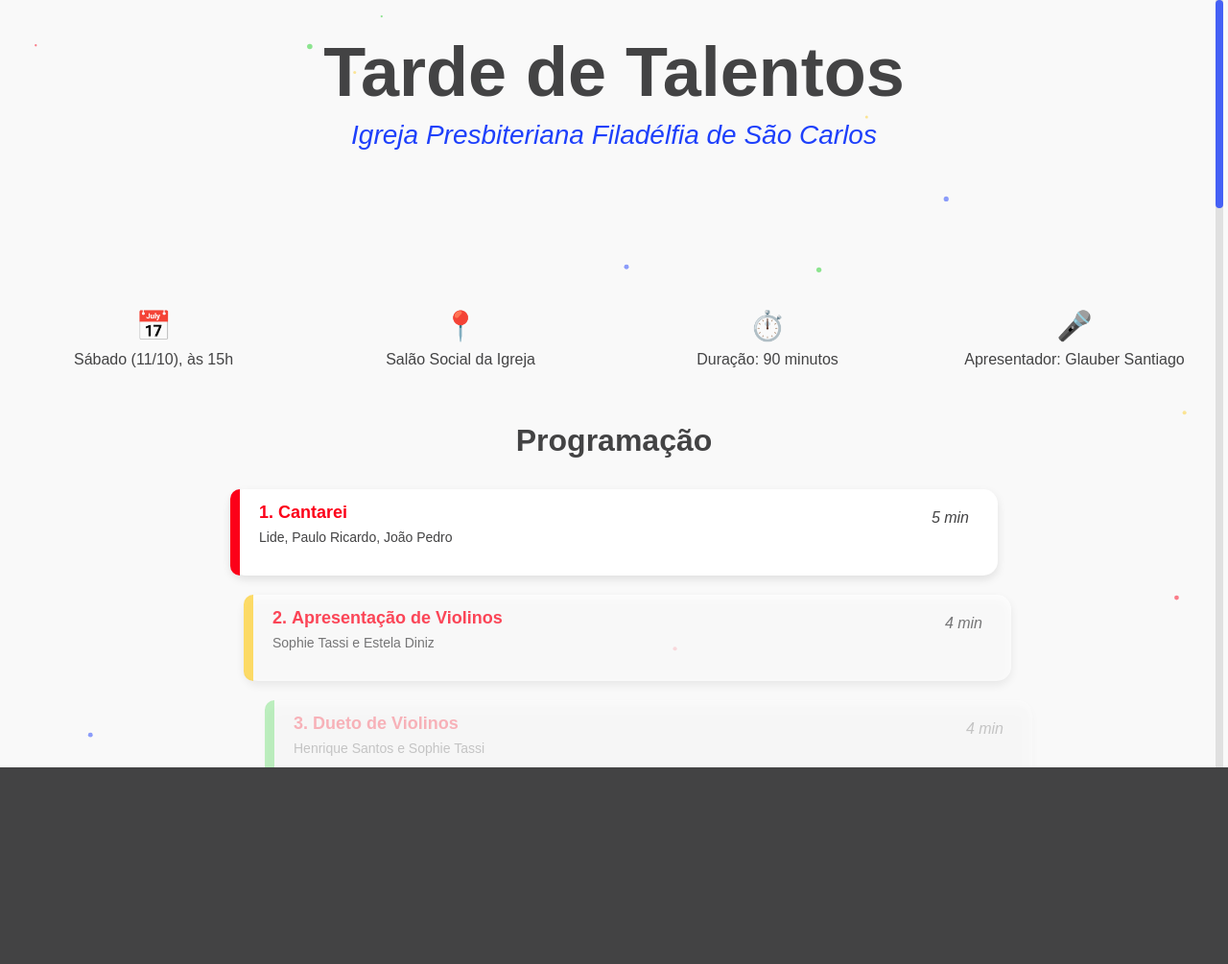
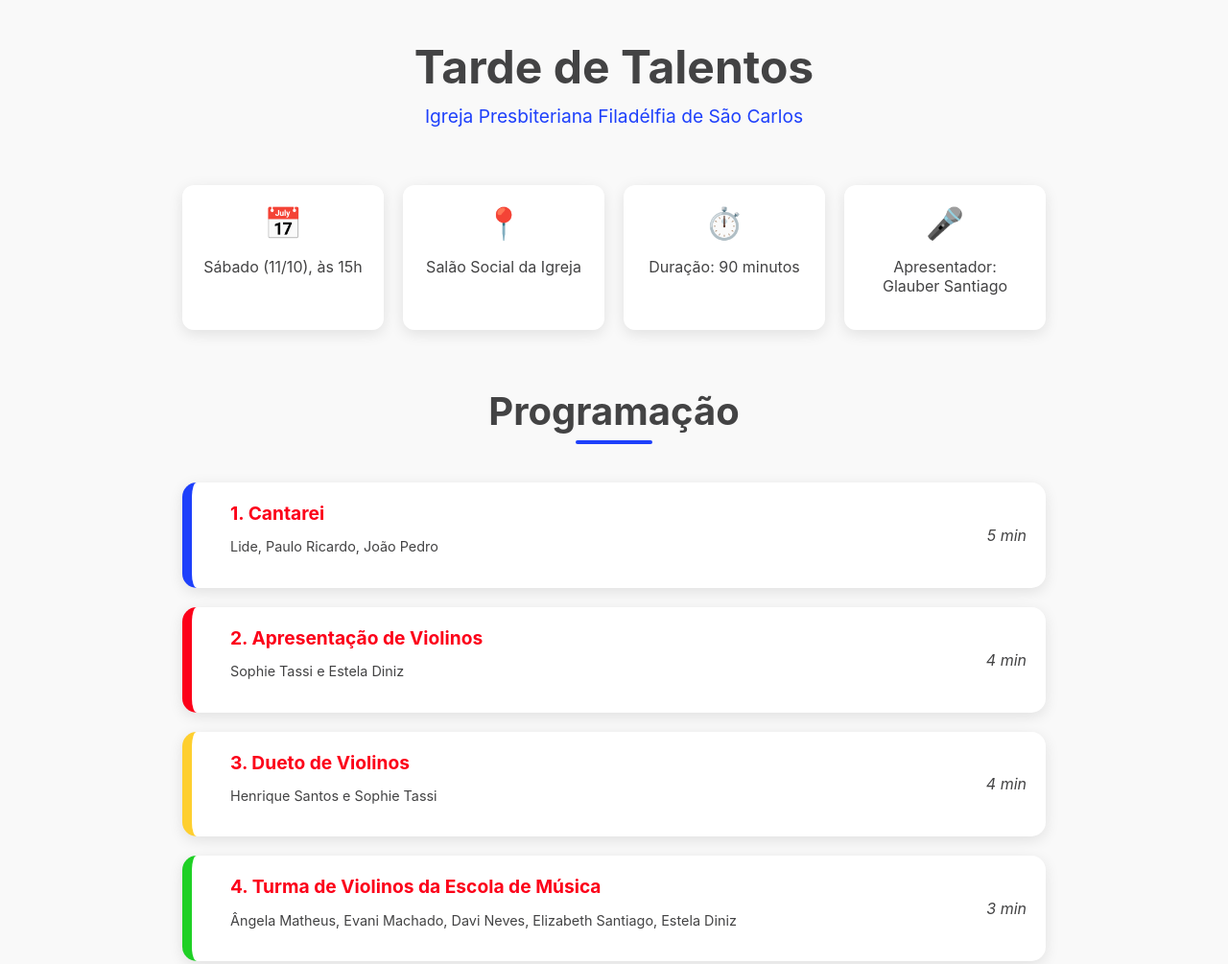
Before and after one commit to GlauberLASantiago/TardeDosTalentos2025, a plain HTML site: page index.html in a window 1280 px wide. Shown: the top 1005 px of the page at 96% size. Before the commit the page ends 800 px from the top, so only its background shows below. Drawn offline with Linux system fonts and the light colour scheme.

Commit message:
Update index.html

```diff
--- a/index.html
+++ b/index.html
@@ -5,46 +5,239 @@
     <meta name="viewport" content="width=device-width, initial-scale=1.0">
     <title>Tarde de Talentos - Igreja Presbiteriana Filadélfia</title>
     <style>
-        body, html {
+        /* Define as cores da paleta ENEC como variáveis CSS para fácil reutilização */
+        :root {
+            --cor-primaria: #1E40FB;
+            --cor-secundaria: #FC0019;
+            --cor-acento: #FECF2F;
+            --cor-destaque: #1FD025;
+            --cor-escura: #434344;
+            --cor-clara: #F9F9F9;
+            --cor-sombra: rgba(0, 0, 0, 0.1);
+        }
+
+        /* Estilos gerais para o corpo da página */
+        body {
             margin: 0;
             padding: 0;
-            overflow: hidden; /* A rolagem será controlada pelo canvas */
-            font-family: -apple-system, BlinkMacSystemFont, 'Segoe UI', Roboto, Oxygen, Ubuntu, Cantarell, 'Open Sans', 'Helvetica Neue', sans-serif;
-            background-color: #434344; /* Cor de fundo para o corpo */
+            font-family: -apple-system, BlinkMacSystemFont, 'Segoe UI', Roboto, 'Helvetica Neue', Arial, sans-serif;
+            background-color: var(--cor-clara);
+            color: var(--cor-escura);
+            overflow-x: hidden; /* Evita rolagem horizontal */
         }
-        canvas {
+
+        /* Container principal para centralizar o conteúdo */
+        .container {
+            max-width: 900px;
+            margin: 0 auto;
+            padding: 40px 20px;
+        }
+
+        /* Estilo do cabeçalho */
+        header {
+            text-align: center;
+            margin-bottom: 60px;
+            /* Animação de entrada */
+            opacity: 0;
+            transform: translateY(20px);
+            animation: fadeInUP 0.8s ease-out forwards;
+        }
+
+        header h1 {
+            font-size: 3rem;
+            color: var(--cor-escura);
+            margin: 0;
+        }
+
+        header p {
+            font-size: 1.2rem;
+            color: var(--cor-primaria);
+            margin-top: 10px;
+        }
+
+        /* Seção de detalhes do evento */
+        .detalhes {
+            display: grid;
+            grid-template-columns: repeat(auto-fit, minmax(200px, 1fr));
+            gap: 20px;
+            text-align: center;
+            margin-bottom: 60px;
+        }
+
+        .detalhe-item {
+            background-color: #fff;
+            padding: 20px;
+            border-radius: 12px;
+            box-shadow: 0 4px 15px var(--cor-sombra);
+            /* Animação de entrada (será controlada por JS) */
+            opacity: 0;
+            transform: translateY(20px);
+            transition: opacity 0.6s ease-out, transform 0.6s ease-out;
+        }
+
+        .detalhe-item.is-visible {
+            opacity: 1;
+            transform: translateY(0);
+        }
+
+        .detalhe-item span {
+            font-size: 2rem;
             display: block;
-            background-color: #F9F9F9; /* Cor de fundo do canvas */
+            margin-bottom: 10px;
+        }
+
+        /* Título da seção de programação */
+        .titulo-secao {
+            text-align: center;
+            font-size: 2.5rem;
+            margin-bottom: 40px;
+            position: relative;
+            padding-bottom: 10px;
+        }
+
+        /* Linha decorativa abaixo do título */
+        .titulo-secao::after {
+            content: '';
+            position: absolute;
+            bottom: 0;
+            left: 50%;
+            transform: translateX(-50%);
+            width: 80px;
+            height: 4px;
+            background-color: var(--cor-primaria);
+            border-radius: 2px;
+        }
+
+        /* Lista da programação */
+        .lista-programa {
+            list-style: none;
+            padding: 0;
+        }
+
+        .item-programa {
+            background-color: #ffffff;
+            border-radius: 15px;
+            margin-bottom: 20px;
+            box-shadow: 0 4px 15px var(--cor-sombra);
+            display: flex;
+            align-items: center;
+            padding: 20px;
+            position: relative;
+            overflow: hidden; /* Para a linha lateral */
+            transition: transform 0.3s ease, box-shadow 0.3s ease;
+            /* Animação de entrada (será controlada por JS) */
+            opacity: 0;
+            transform: translateX(30px);
+        }
+
+        .item-programa.is-visible {
+            opacity: 1;
+            transform: translateX(0);
+        }
+
+        /* Efeito de hover nos itens da lista */
+        .item-programa:hover {
+            transform: scale(1.03);
+            box-shadow: 0 8px 25px rgba(30, 64, 251, 0.2);
+        }
+
+        /* Linha colorida na lateral do card */
+        .item-programa::before {
+            content: '';
+            position: absolute;
+            left: 0;
+            top: 0;
+            width: 10px;
+            height: 100%;
+            /* As cores são definidas inline no HTML para variar */
+        }
+
+        .item-programa .conteudo {
+            flex-grow: 1;
+            padding-left: 20px;
+        }
+
+        .item-programa .titulo {
+            font-weight: bold;
+            font-size: 1.2rem;
+            color: var(--cor-secundaria);
+            margin: 0 0 5px 0;
+        }
+
+        .item-programa .participantes {
+            font-size: 0.9rem;
+            color: var(--cor-escura);
+        }
+
+        .item-programa .duracao {
+            font-style: italic;
+            font-size: 1rem;
+            margin-left: 20px;
+            white-space: nowrap; /* Impede que o texto quebre */
+        }
+
+        /* Estilo do rodapé */
+        footer {
+            text-align: center;
+            padding: 30px 20px;
+            margin-top: 50px;
+            background-color: var(--cor-escura);
+            color: var(--cor-clara);
+            font-size: 0.9rem;
+        }
+
+        /* Animação de Fade In e Subida */
+        @keyframes fadeInUP {
+            to {
+                opacity: 1;
+                transform: translateY(0);
+            }
         }
     </style>
 </head>
 <body>
-    <canvas id="eventCanvas"></canvas>
+
+    <div class="container">
+        <header>
+            <h1>Tarde de Talentos</h1>
+            <p>Igreja Presbiteriana Filadélfia de São Carlos</p>
+        </header>
+
+        <section class="detalhes">
+            <div class="detalhe-item">
+                <span>📅</span>
+                <p>Sábado (11/10), às 15h</p>
+            </div>
+            <div class="detalhe-item">
+                <span>📍</span>
+                <p>Salão Social da Igreja</p>
+            </div>
+            <div class="detalhe-item">
+                <span>⏱️</span>
+                <p>Duração: 90 minutos</p>
+            </div>
+            <div class="detalhe-item">
+                <span>🎤</span>
+                <p>Apresentador: Glauber Santiago</p>
+            </div>
+        </section>
+
+        <main>
+            <h2 class="titulo-secao">Programação</h2>
+            <ul class="lista-programa">
+                <!-- Os itens da programação serão inseridos aqui pelo JavaScript -->
+            </ul>
+        </main>
+    </div>
+
+    <footer>
+        <p>Página formatada por IA baseada em um texto enviado pelo usuário.</p>
+        <p>Gerado em <span id="generationDate"></span>.</p>
+    </footer>
 
     <script>
-        const canvas = document.getElementById('eventCanvas');
-        const ctx = canvas.getContext('2d');
-
-        // --- Paleta de Cores (ENEC) ---
-        const colors = {
-            primary: '#1E40FB',   // Azul
-            secondary: '#FC0019', // Vermelho
-            accent: '#FECF2F',    // Amarelo
-            highlight: '#1FD025',  // Verde
-            dark: '#434344',      // Cinza Escuro
-            light: '#F9F9F9'      // Cinza Claro (Fundo)
-        };
-
-        // --- Conteúdo do Evento ---
+        // --- Dados do Evento ---
         const eventData = {
-            title: "Tarde de Talentos",
-            subtitle: "Igreja Presbiteriana Filadélfia de São Carlos",
-            details: [
-                { icon: '📅', text: `Sábado (11/10), às 15h` },
-                { icon: '📍', text: 'Salão Social da Igreja' },
-                { icon: '⏱️', text: 'Duração: 90 minutos' },
-                { icon: '🎤', text: 'Apresentador: Glauber Santiago' }
-            ],
             program: [
                 { id: 1, title: 'Cantarei', duration: 5, participants: 'Lide, Paulo Ricardo, João Pedro' },
                 { id: 2, title: 'Apresentação de Violinos', duration: 4, participants: 'Sophie Tassi e Estela Diniz' },
@@ -66,312 +259,84 @@
                 { id: 18, title: 'Batman e Robin', duration: 5, participants: 'Estevão Diniz e Arthur Diniz' },
                 { id: 19, title: 'Família Luchnos', duration: 5, participants: 'Priscila, Estevão, Abner, Estela, Ariela, Arthur (todos Diniz)' },
                 { id: 20, title: 'Sr. Arlindo', duration: 5, participants: 'Arlindo Pinguieri' }
-            ]
+            ],
+            colors: ['var(--cor-primaria)', 'var(--cor-secundaria)', 'var(--cor-acento)', 'var(--cor-destaque)']
         };
 
-        // --- Estado da Aplicação ---
-        let width, height;
-        let scrollY = 0;
-        let targetScrollY = 0;
-        let totalContentHeight = 0;
-        let mouse = { x: 0, y: 0 };
-        let hoveredItemId = null;
-        const particles = [];
+        // --- Função para popular a lista da programação ---
+        function populateProgramList() {
+            const list = document.querySelector('.lista-programa');
+            if (!list) return;
 
-        // --- Configurações de Layout e Animação ---
-        const lerpFactor = 0.08; // Suavização da animação de rolagem
-        const padding = 50;
-        const cardHeight = 90;
-        const cardGap = 20;
+            eventData.program.forEach((item, index) => {
+                // Cria o elemento <li>
+                const listItem = document.createElement('li');
+                listItem.className = 'item-programa';
 
-        function setup() {
-            width = window.innerWidth;
-            height = window.innerHeight;
-            canvas.width = width;
-            canvas.height = height;
+                // Define a cor da borda lateral, alternando entre as cores da paleta
+                const color = eventData.colors[index % eventData.colors.length];
+                listItem.style.setProperty('--item-color', color);
+                listItem.style.borderLeft = `10px solid ${color}`;
 
-            // Recalcula a altura total do conteúdo
-            totalContentHeight = 600; // Altura estimada para o cabeçalho e detalhes
-            totalContentHeight += (eventData.program.length * (cardHeight + cardGap));
-            totalContentHeight += 150; // Espaço para o rodapé
+                // Cria o conteúdo interno do card
+                listItem.innerHTML = `
+                    <div class="conteudo">
+                        <h3 class="titulo">${item.id}. ${item.title}</h3>
+                        <p class="participantes">${item.participants}</p>
+                    </div>
+                    <div class="duracao">${item.duration} min</div>
+                `;
 
-            createParticles();
-            requestAnimationFrame(draw);
+                list.appendChild(listItem);
+            });
         }
 
-        // --- Lógica de Partículas para o Fundo ---
-        function createParticles() {
-            const particleCount = 50;
-            particles.length = 0;
-            for (let i = 0; i < particleCount; i++) {
-                particles.push({
-                    x: Math.random() * width,
-                    y: Math.random() * (totalContentHeight + height),
-                    radius: Math.random() * 2 + 1,
-                    color: [colors.primary, colors.secondary, colors.accent, colors.highlight][Math.floor(Math.random() * 4)],
-                    vx: (Math.random() - 0.5) * 0.5,
-                    vy: (Math.random() - 0.5) * 0.5
+        // --- Lógica para animação ao rolar a página ---
+        function setupScrollAnimations() {
+            // Seleciona todos os elementos que devem ser animados
+            const animatedElements = document.querySelectorAll('.item-programa, .detalhe-item');
+
+            // Cria um "observador" que vai monitorar quando os elementos entram na tela
+            const observer = new IntersectionObserver((entries) => {
+                entries.forEach(entry => {
+                    // Se o elemento estiver visível na tela
+                    if (entry.isIntersecting) {
+                        // Adiciona a classe 'is-visible' para ativar a animação CSS
+                        entry.target.classList.add('is-visible');
+                        // Para de observar o elemento para não animar novamente
+                        observer.unobserve(entry.target);
+                    }
+                });
+            }, {
+                threshold: 0.1 // A animação começa quando 10% do elemento estiver visível
+            });
+
+            // Pede ao observador para monitorar cada elemento selecionado
+            animatedElements.forEach(el => {
+                observer.observe(el);
+            });
+        }
+
+        // --- Função para definir a data de geração no rodapé ---
+        function setGenerationDate() {
+            const dateElement = document.getElementById('generationDate');
+            if(dateElement) {
+                const today = new Date();
+                dateElement.textContent = today.toLocaleDateString('pt-BR', {
+                    day: '2-digit',
+                    month: 'long',
+                    year: 'numeric'
                 });
             }
         }
 
-        function drawParticles() {
-            particles.forEach(p => {
-                p.x += p.vx;
-                p.y += p.vy;
-
-                if (p.x < 0 || p.x > width) p.vx *= -1;
-                // Deixa as partículas reaparecerem no topo/fundo para um efeito infinito
-                if (p.y + scrollY < -p.radius) p.y += (totalContentHeight + height);
-                if (p.y + scrollY > height + totalContentHeight + p.radius) p.y -= (totalContentHeight + height);
-
-                ctx.beginPath();
-                ctx.arc(p.x, p.y - scrollY, p.radius, 0, Math.PI * 2);
-                ctx.fillStyle = p.color;
-                ctx.globalAlpha = 0.5;
-                ctx.fill();
-                ctx.globalAlpha = 1;
-            });
-        }
-
-        // --- Funções de Desenho ---
-
-        function drawHeader(yOffset) {
-            let y = yOffset;
-
-            // Animação de entrada baseada na rolagem
-            const introFactor = Math.min(1, Math.max(0, 1 - scrollY / 300));
-
-            ctx.save();
-            ctx.translate(width / 2, y + 200 * (1 - introFactor)); // Movimento de subida
-            ctx.scale(introFactor, introFactor); // Efeito de zoom-in
-            ctx.globalAlpha = introFactor;
-
-            ctx.fillStyle = colors.dark;
-            ctx.font = `bold ${Math.min(width * 0.08, 72)}px Arial`;
-            ctx.textAlign = 'center';
-            ctx.fillText(eventData.title, 0, 0);
-
-            ctx.fillStyle = colors.primary;
-            ctx.font = `italic ${Math.min(width * 0.03, 28)}px Arial`;
-            ctx.fillText(eventData.subtitle, 0, 50);
-
-            ctx.restore();
-            return 350;
-        }
-
-        function drawDetails(yOffset) {
-            let y = yOffset;
-            const detailStartY = y;
-            const isMobile = width < 768;
-            const columns = isMobile ? 2 : 4;
-            const itemWidth = width / columns;
-
-            eventData.details.forEach((item, index) => {
-                const col = index % columns;
-                const row = Math.floor(index / columns);
-                const itemX = col * itemWidth + itemWidth / 2;
-                const itemY = y + row * 80;
-
-                // Animação de fade-in baseada no scroll
-                const revealFactor = Math.min(1, Math.max(0, (height - (itemY - scrollY)) / 200));
-
-                ctx.save();
-                ctx.globalAlpha = revealFactor;
-                ctx.translate(0, 30 * (1 - revealFactor)); // Sobe ao aparecer
-
-                ctx.fillStyle = colors.dark;
-                ctx.font = isMobile ? '24px Arial' : '30px Arial';
-                ctx.textAlign = 'center';
-                ctx.fillText(item.icon, itemX, itemY);
-
-                ctx.font = isMobile ? '14px Arial' : '16px Arial';
-                ctx.fillStyle = colors.dark;
-                ctx.fillText(item.text, itemX, itemY + 30);
-
-                ctx.restore();
-            });
-
-            const rows = Math.ceil(eventData.details.length / columns);
-            return detailStartY + rows * 80 + 80; // Retorna a posição Y para o próximo elemento
-        }
-
-        function drawProgram(yOffset) {
-            let y = yOffset;
-
-            ctx.fillStyle = colors.dark;
-            ctx.font = 'bold 32px Arial';
-            ctx.textAlign = 'center';
-            ctx.fillText('Programação', width / 2, y - 40);
-
-            const cardW = Math.min(800, width - padding * 2);
-            const cardX = (width - cardW) / 2;
-
-            hoveredItemId = null; // Reseta a cada frame
-
-            eventData.program.forEach(item => {
-                const cardY = y;
-                const cardCenterY = cardY + cardHeight / 2 - scrollY;
-
-                // Verifica se o card está na tela para otimizar o desenho
-                if (cardY - scrollY > height || cardY - scrollY < -cardHeight) {
-                    y += cardHeight + cardGap;
-                    return;
-                }
-
-                // Detecção de Hover
-                const isHovered = mouse.x > cardX && mouse.x < cardX + cardW &&
-                                  mouse.y > cardY - scrollY && mouse.y < cardY - scrollY + cardHeight;
-                if(isHovered) {
-                    hoveredItemId = item.id;
-                }
-
-                // Animações de Hover
-                const scale = isHovered ? 1.02 : 1.0;
-                const shadowBlur = isHovered ? 20 : 10;
-                const shadowColor = isHovered ? colors.primary : 'rgba(0,0,0,0.1)';
-
-                ctx.save();
-                // Animação de entrada dos cards
-                const revealFactor = Math.min(1, Math.max(0, (height - (cardY - scrollY)) / 250));
-                ctx.globalAlpha = revealFactor;
-                ctx.translate(cardX + cardW / 2, cardY + cardHeight / 2);
-                ctx.translate(50 * (1-revealFactor), 0); // Desliza da direita
-                ctx.scale(scale, scale);
-                ctx.translate(-(cardX + cardW / 2), -(cardY + cardHeight / 2));
-
-                // Desenho do Card
-                ctx.shadowColor = shadowColor;
-                ctx.shadowBlur = shadowBlur;
-                ctx.shadowOffsetX = 0;
-                ctx.shadowOffsetY = 4;
-
-                ctx.fillStyle = '#ffffff';
-                ctx.beginPath();
-                ctx.roundRect(cardX, cardY, cardW, cardHeight, 15);
-                ctx.fill();
-
-                ctx.shadowColor = 'transparent'; // Reseta sombra para o texto
-
-                // Linha colorida lateral
-                const accentColors = [colors.primary, colors.secondary, colors.accent, colors.highlight];
-                ctx.fillStyle = accentColors[item.id % accentColors.length];
-                ctx.beginPath();
-                ctx.roundRect(cardX, cardY, 10, cardHeight, [15, 0, 0, 15]);
-                ctx.fill();
-
-                // Conteúdo do Card
-                ctx.textAlign = 'left';
-                ctx.fillStyle = colors.secondary;
-                ctx.font = 'bold 18px Arial';
-                ctx.fillText(`${item.id}. ${item.title}`, cardX + 30, cardY + 30);
-
-                ctx.fillStyle = colors.dark;
-                ctx.font = '14px Arial';
-                ctx.fillText(item.participants, cardX + 30, cardY + 55);
-
-                ctx.textAlign = 'right';
-                ctx.fillStyle = colors.dark;
-                ctx.font = 'italic 16px Arial';
-                ctx.fillText(`${item.duration} min`, cardX + cardW - 30, cardY + 35);
-
-                ctx.restore();
-
-                y += cardHeight + cardGap;
-            });
-        }
-
-        function drawFooter(yOffset) {
-            let y = yOffset;
-            const footerHeight = 100;
-            const footerY = Math.max(height - footerHeight, y - scrollY); // Fixa no fundo se houver espaço
-
-            ctx.fillStyle = colors.dark;
-            ctx.fillRect(0, footerY, width, footerHeight);
-
-            const generationDate = new Date().toLocaleDateString('pt-BR', {
-                day: '2-digit', month: '2-digit', year: 'numeric'
-            });
-
-            ctx.fillStyle = colors.light;
-            ctx.font = '14px Arial';
-            ctx.textAlign = 'center';
-            ctx.fillText(`Página formatada por IA baseada em um texto enviado pelo usuário. Gerado em ${generationDate}.`, width / 2, footerY + footerHeight / 2);
-        }
-
-        function drawScrollbar() {
-            if (totalContentHeight <= height) return;
-
-            const scrollbarWidth = 8;
-            const scrollbarX = width - scrollbarWidth - 5;
-            const scrollbarHeight = height;
-
-            // Pista da barra de rolagem
-            ctx.fillStyle = '#e0e0e0';
-            ctx.fillRect(scrollbarX, 0, scrollbarWidth, scrollbarHeight);
-
-            // Handle da barra de rolagem
-            const handleHeight = height * (height / totalContentHeight);
-            const handleY = (scrollY / (totalContentHeight - height)) * (height - handleHeight);
-
-            ctx.fillStyle = colors.primary;
-            ctx.globalAlpha = 0.8;
-            ctx.beginPath();
-            ctx.roundRect(scrollbarX, handleY, scrollbarWidth, handleHeight, 4);
-            ctx.fill();
-            ctx.globalAlpha = 1;
-        }
-
-        // --- Loop Principal de Animação ---
-        function draw() {
-            // Animação suave da rolagem
-            scrollY += (targetScrollY - scrollY) * lerpFactor;
-
-            // Limpa o canvas
-            ctx.fillStyle = colors.light;
-            ctx.fillRect(0, 0, width, height);
-
-            // Desenha as partículas de fundo
-            drawParticles();
-
-            // Começa a desenhar os elementos
-            ctx.save();
-            ctx.translate(0, -scrollY); // Aplica a rolagem global
-
-            let currentY = 100;
-            currentY = drawHeader(currentY);
-            currentY = drawDetails(currentY);
-            drawProgram(currentY);
-            drawFooter(totalContentHeight - 100);
-
-            ctx.restore();
-
-            // Desenha elementos da UI que não rolam (como a barra de rolagem)
-            drawScrollbar();
-
-            // Muda o cursor do mouse se estiver sobre um item
-            canvas.style.cursor = hoveredItemId !== null ? 'pointer' : 'default';
-
-            requestAnimationFrame(draw);
-        }
-
-        // --- Event Listeners ---
-        window.addEventListener('resize', setup);
-
-        window.addEventListener('wheel', (e) => {
-            e.preventDefault();
-            targetScrollY += e.deltaY;
-            // Limita a rolagem
-            targetScrollY = Math.max(0, Math.min(targetScrollY, totalContentHeight - height));
-        }, { passive: false });
-
-        window.addEventListener('mousemove', (e) => {
-            mouse.x = e.clientX;
-            mouse.y = e.clientY;
+        // --- Executa as funções quando o documento estiver pronto ---
+        document.addEventListener('DOMContentLoaded', () => {
+            populateProgramList();
+            setGenerationDate();
+            setupScrollAnimations();
         });
 
-        // --- Iniciar ---
-        setup();
     </script>
 </body>
 </html>
```
